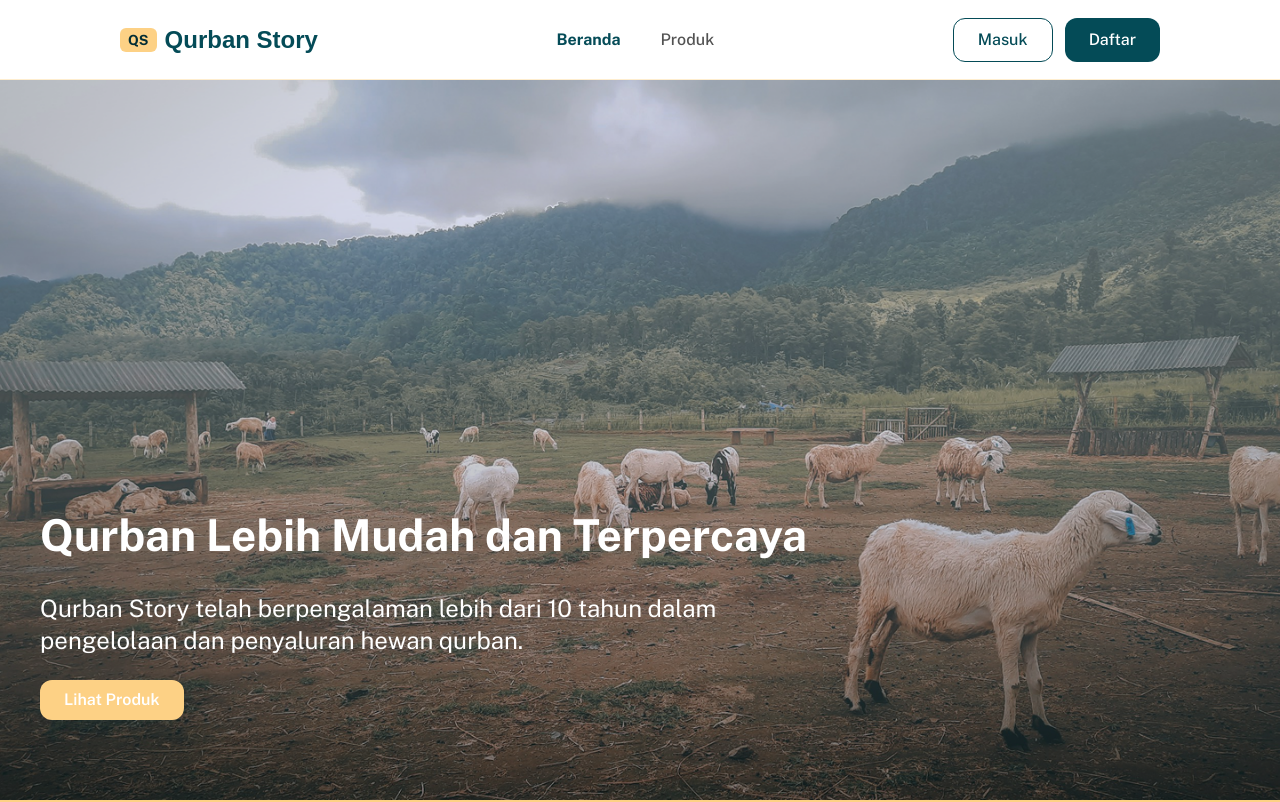
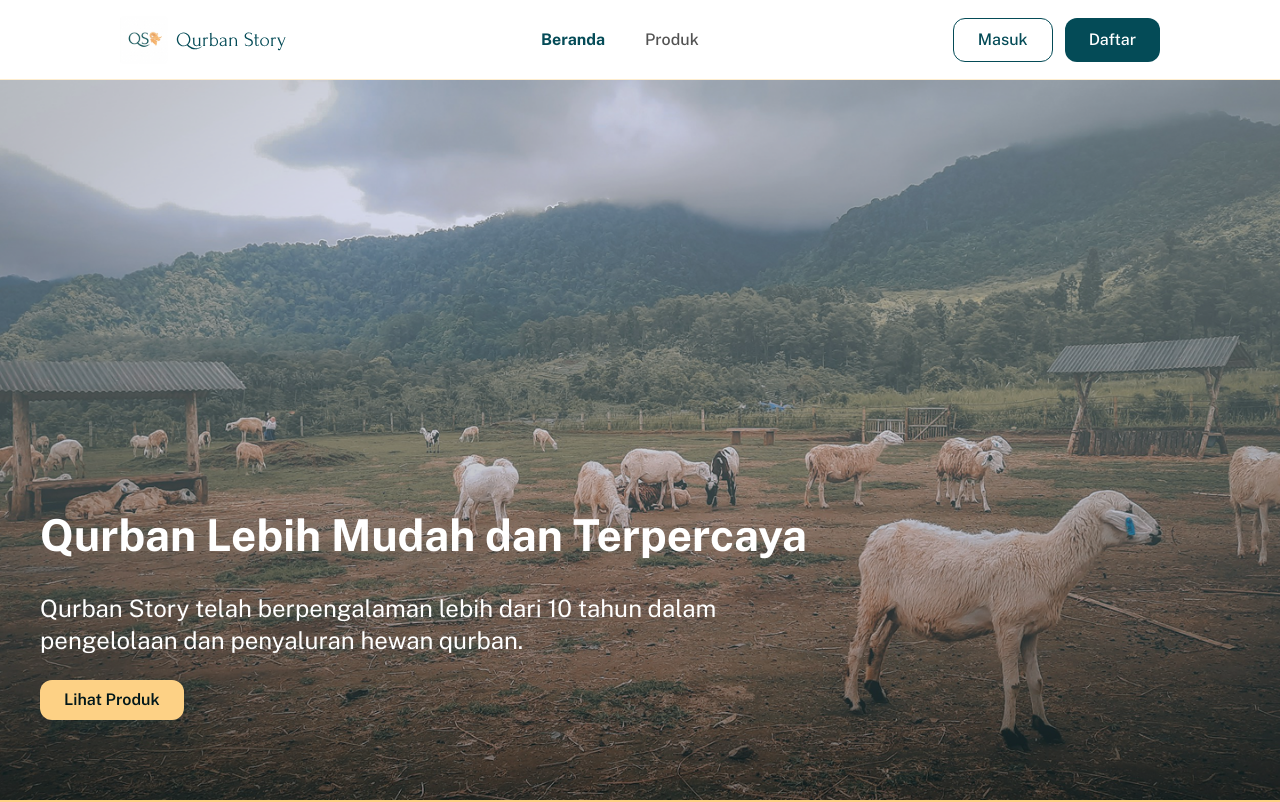
Before and after one commit to zerosuum/qurban-story, a Next.js app: page / in a window 1280 px wide. Shown: the top 802 px of the page. Built offline with nearby package versions, Linux system fonts and the light colour scheme; no server answers; a web font is replaced by a local one.

Commit message:
improve ui components

```diff
--- a/components/Navbar.tsx
+++ b/components/Navbar.tsx
@@ -28,10 +28,7 @@ export default function Navbar() {
           href="/"
           className="font-serif text-[24px] font-bold text-primary-500 flex items-center gap-2 hover:opacity-90 transition-opacity duration-200"
         >
-          <span className="bg-secondary-500 text-primary-700 px-2 py-0.5 rounded-md text-sm font-sans font-bold">
-            QS
-          </span>
-          Qurban Story
+          <img src="/brand.svg" alt="Qurban Story" />
         </Link>
 
         {/* Menu Tengah */}
--- a/components/ui/Button.tsx
+++ b/components/ui/Button.tsx
@@ -7,8 +7,8 @@ export default function Button({ children, variant = "primary" }: ButtonProps) {
     const base = "px-6 py-3 rounded-xl font-semibold transition cursor-pointer w-full h-10 flex items-center justify-center";
 
     const styles = {
-        primary: "bg-primary text-white",
-        secondary: "bg-secondary text-white",
+    primary: "bg-primary-500 text-white hover:bg-primary-600",
+    secondary: "bg-secondary-500 text-primary-900 hover:bg-secondary-600",
     };
 
     return (
```
